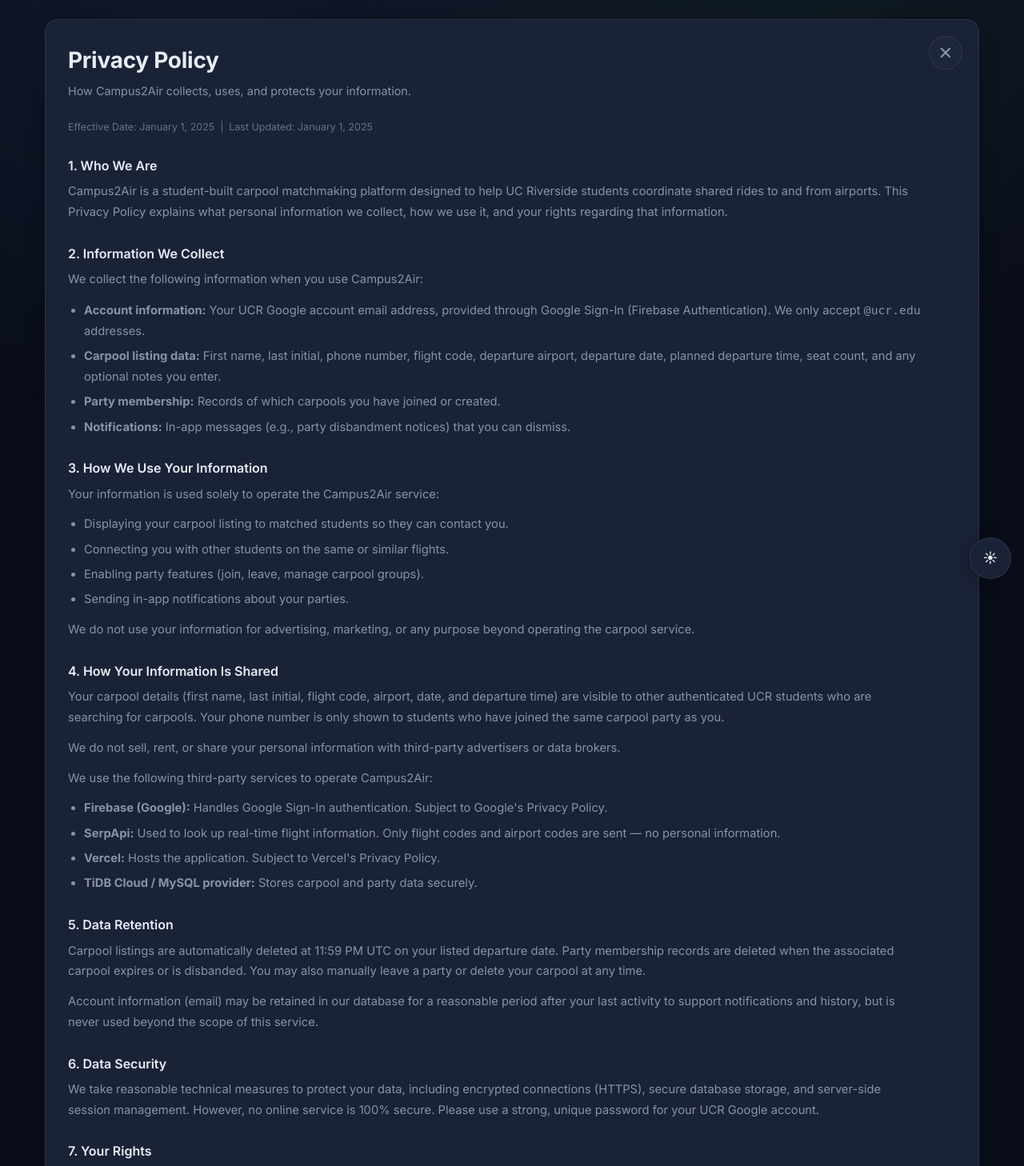
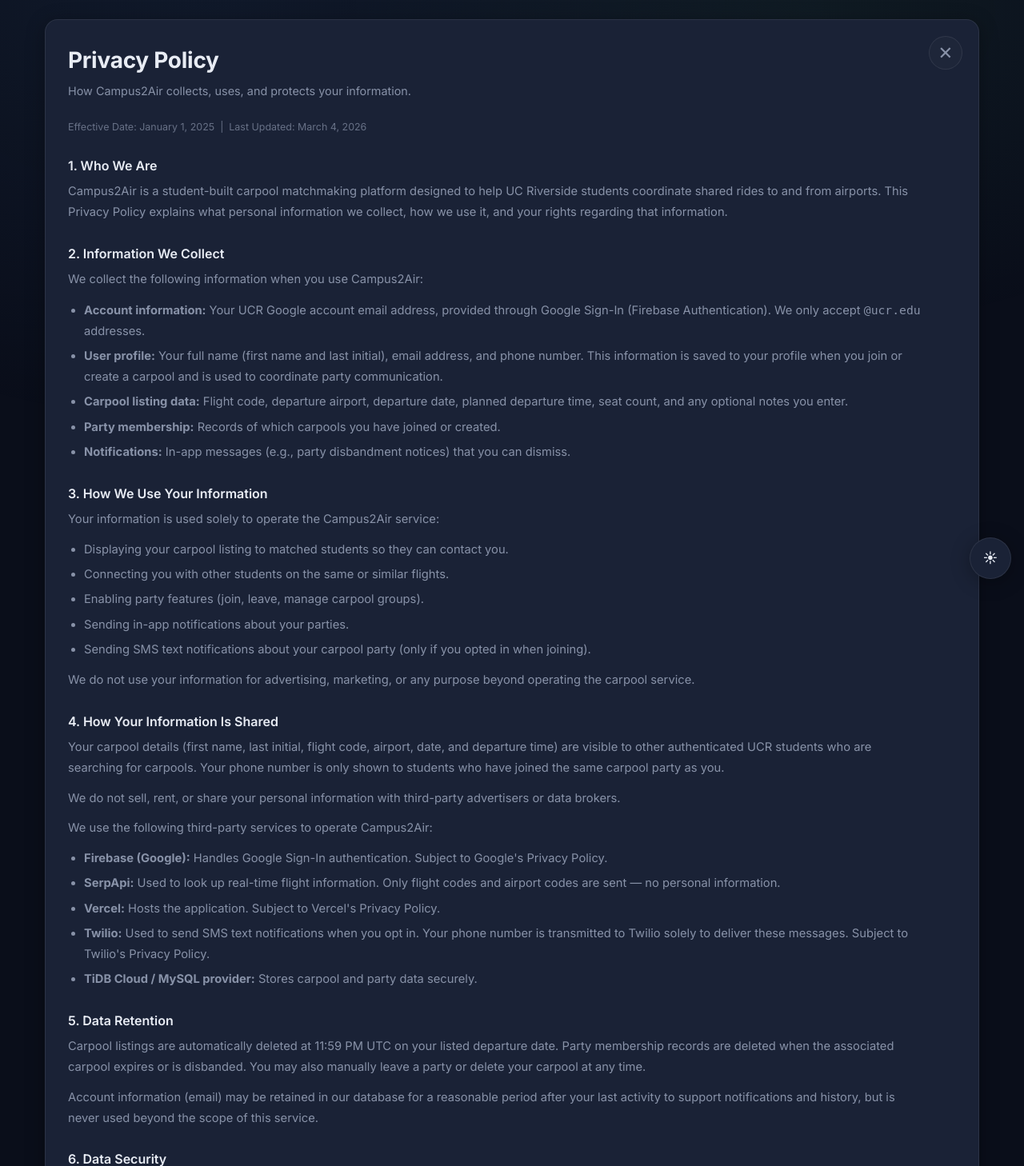
Before and after one commit to CodingGenius0001/univs-carpool-matchmaking, a Flask app: page /privacy in a window 1280 px wide. Shown: the part 60-1518 px from the top of the page at 80% size. Run offline with Flask 3, Linux system fonts and the light colour scheme.

Commit message:
Add Twilio SMS notifications + SMS opt-in on join + privacy policy update
- Add twilio package to requirements.txt
- Add TWILIO_* env vars to .env.example
- Add sms_opt_in column to users table (CREATE TABLE + ensure_columns migration)
- Add send_sms() helper (lazy import, no-ops if Twilio unconfigured)
- Add notify_user() helper combining in-app notification + conditional SMS
- Hook notify_user() into join, remove-member, transfer-and-leave, and disband endpoints
- Add SMS opt-in checkbox (checked by default) to join party modal in search.js
- Include sms_opt_in in join POST body; persist to users table on join
- Update privacy policy: explicit user profile data list, SMS use, Twilio third-party entry, updated date

Co-Authored-By: Claude Sonnet 4.6 <noreply@anthropic.com>

```diff
--- a/app.py
+++ b/app.py
@@ -50,6 +50,10 @@ NAME_PATTERN = re.compile(r"^[A-Za-z \-']+$")
 SERPAPI_API_KEY = os.getenv("SERPAPI_API_KEY", os.getenv("SERPAPI_KEY", ""))
 SERPAPI_ENDPOINT = os.getenv("SERPAPI_ENDPOINT", "https://serpapi.com/search.json")
 SERPAPI_TIMEOUT = float(os.getenv("SERPAPI_TIMEOUT_SECONDS", "4"))
+
+TWILIO_SID   = os.environ.get("TWILIO_ACCOUNT_SID")
+TWILIO_TOKEN = os.environ.get("TWILIO_AUTH_TOKEN")
+TWILIO_FROM  = os.environ.get("TWILIO_FROM_NUMBER")
 
 # Airline IATA codes for autocomplete
 AIRLINE_CODES: dict[str, str] = {
@@ -409,6 +413,7 @@ class DBAdapter:
                     first_name VARCHAR(120) NOT NULL DEFAULT '',
                     last_initial VARCHAR(1) NOT NULL DEFAULT '',
                     phone VARCHAR(32) NOT NULL DEFAULT '',
+                    sms_opt_in TINYINT NOT NULL DEFAULT 0,
                     created_at VARCHAR(64) NOT NULL DEFAULT ''
                 )
                 """
@@ -421,6 +426,7 @@ class DBAdapter:
                     first_name TEXT NOT NULL DEFAULT '',
                     last_initial TEXT NOT NULL DEFAULT '',
                     phone TEXT NOT NULL DEFAULT '',
+                    sms_opt_in INTEGER NOT NULL DEFAULT 0,
                     created_at TEXT NOT NULL DEFAULT ''
                 )
                 """
@@ -474,6 +480,9 @@ class DBAdapter:
                 cur.execute("SHOW COLUMNS FROM carpools LIKE 'creator_email'")
                 if not cur.fetchone():
                     cur.execute("ALTER TABLE carpools ADD COLUMN creator_email VARCHAR(255) NOT NULL DEFAULT ''")
+                cur.execute("SHOW COLUMNS FROM users LIKE 'sms_opt_in'")
+                if not cur.fetchone():
+                    cur.execute("ALTER TABLE users ADD COLUMN sms_opt_in TINYINT NOT NULL DEFAULT 0")
             else:
                 cur.execute("PRAGMA table_info(carpools)")
                 cols = [row[1] for row in cur.fetchall()]
@@ -485,6 +494,10 @@ class DBAdapter:
                     cur.execute("ALTER TABLE carpools ADD COLUMN planned_departure_time TEXT NOT NULL DEFAULT ''")
                 if "creator_email" not in cols:
                     cur.execute("ALTER TABLE carpools ADD COLUMN creator_email TEXT NOT NULL DEFAULT ''")
+                cur.execute("PRAGMA table_info(users)")
+                user_cols = [row[1] for row in cur.fetchall()]
+                if "sms_opt_in" not in user_cols:
+                    cur.execute("ALTER TABLE users ADD COLUMN sms_opt_in INTEGER NOT NULL DEFAULT 0")
             conn.commit()
         finally:
             cur.close()
@@ -495,6 +508,29 @@ db = DBAdapter()
 
 def _now_utc() -> datetime:
     return datetime.now(timezone.utc)
+
+
+def send_sms(to_phone: str, message: str) -> None:
+    if not (TWILIO_SID and TWILIO_TOKEN and TWILIO_FROM and to_phone):
+        return
+    try:
+        from twilio.rest import Client
+        Client(TWILIO_SID, TWILIO_TOKEN).messages.create(
+            body=message, from_=TWILIO_FROM, to=to_phone
+        )
+    except Exception as e:
+        app.logger.warning(f"SMS failed to {to_phone}: {e}")
+
+
+def notify_user(email: str, message: str) -> None:
+    p = db.placeholder
+    db.execute(
+        f"INSERT INTO notifications (user_email, message, created_at) VALUES ({p}, {p}, {p})",
+        (email, message, _now_utc().isoformat()),
+    )
+    rows = db.query(f"SELECT phone, sms_opt_in FROM users WHERE user_email = {p}", (email,))
+    if rows and rows[0].get("sms_opt_in") and rows[0].get("phone"):
+        send_sms(rows[0]["phone"], f"Campus2Air: {message}")
 
 
 def _clean_flight_code(code: str) -> str:
@@ -1248,32 +1284,58 @@ def join_party(carpool_id: int) -> Any:
     if current_count >= max_members:
         return jsonify({"error": "This carpool party is full"}), 409
 
-    # Store phone number if provided
+    # Store phone number and SMS opt-in if provided
     data = request.get_json(silent=True) or {}
     raw_phone = str(data.get("phone", "")).strip()
+    sms_opt_in = 1 if data.get("sms_opt_in") else 0
     if raw_phone:
         raw_phone = re.sub(r"[\s\u00a0\u2000-\u200b\u202f\u205f\u3000]+", " ", raw_phone).strip()
         if PHONE_PATTERN.match(raw_phone):
             try:
                 existing_user = db.query(f"SELECT user_email FROM users WHERE user_email = {p}", (email,))
                 if existing_user:
-                    db.execute(f"UPDATE users SET phone = {p} WHERE user_email = {p}", (raw_phone, email))
+                    db.execute(f"UPDATE users SET phone = {p}, sms_opt_in = {p} WHERE user_email = {p}", (raw_phone, sms_opt_in, email))
                 else:
                     name = session.get("user_name", "")
                     parts = name.strip().split() if name else []
                     first_name = parts[0] if parts else email.split("@")[0]
                     last_initial = parts[-1][0].upper() if len(parts) > 1 and parts[-1] else ""
                     db.execute(
-                        f"INSERT INTO users (user_email, first_name, last_initial, phone, created_at) VALUES ({p}, {p}, {p}, {p}, {p})",
-                        (email, first_name, last_initial, raw_phone, _now_utc().isoformat()),
+                        f"INSERT INTO users (user_email, first_name, last_initial, phone, sms_opt_in, created_at) VALUES ({p}, {p}, {p}, {p}, {p}, {p})",
+                        (email, first_name, last_initial, raw_phone, sms_opt_in, _now_utc().isoformat()),
                     )
             except Exception:
                 pass
+
+    # Fetch existing members before inserting, to notify them
+    existing_members = db.query(
+        f"SELECT user_email FROM party_members WHERE carpool_id = {p}",
+        (carpool_id,),
+    )
 
     db.execute(
         f"INSERT INTO party_members (carpool_id, user_email, joined_at) VALUES ({p}, {p}, {p})",
         (carpool_id, email, _now_utc().isoformat()),
     )
+
+    # Notify creator and all existing members that someone joined
+    joiner_name = session.get("user_name", email.split("@")[0])
+    flight_code = carpool.get("flight_code", "")
+    flight_date = carpool.get("requested_flight_date", "")
+    msg = f"{joiner_name} joined your carpool for {flight_code} on {flight_date}."
+    creator_email = carpool.get("creator_email", "")
+    notified = {email}  # don't notify the joiner themselves
+    try:
+        for member in existing_members:
+            mem_email = member["user_email"]
+            if mem_email not in notified:
+                notify_user(mem_email, msg)
+                notified.add(mem_email)
+        if creator_email and creator_email not in notified:
+            notify_user(creator_email, msg)
+    except Exception:
+        pass
+
     return jsonify({"ok": True, "message": "Joined the party!"})
 
 
@@ -1389,6 +1451,13 @@ def transfer_and_leave(carpool_id: int) -> Any:
         f"DELETE FROM party_members WHERE carpool_id = {p} AND user_email = {p}",
         (carpool_id, email),
     )
+    carpool_row = rows[0]
+    flight_code = carpool_row.get("flight_code", "")
+    flight_date = carpool_row.get("requested_flight_date", "")
+    try:
+        notify_user(new_owner_email, f"You are now the organizer of the carpool for {flight_code} on {flight_date}.")
+    except Exception:
+        pass
     return jsonify({"ok": True, "message": "Ownership transferred. You have left the party."})
 
 
@@ -1498,7 +1567,7 @@ def remove_member(carpool_id: int) -> Any:
         return jsonify({"error": "Missing member email"}), 400
     p = db.placeholder
     # Verify caller is the creator
-    rows = db.query(f"SELECT creator_email FROM carpools WHERE id = {p}", (carpool_id,))
+    rows = db.query(f"SELECT * FROM carpools WHERE id = {p}", (carpool_id,))
     if not rows:
         return jsonify({"error": "Carpool not found"}), 404
     if rows[0]["creator_email"] != email:
@@ -1509,6 +1578,14 @@ def remove_member(carpool_id: int) -> Any:
         f"DELETE FROM party_members WHERE carpool_id = {p} AND user_email = {p}",
         (carpool_id, target_email),
     )
+    carpool = rows[0]
+    creator_name = f"{carpool.get('first_name', '')} {carpool.get('last_initial', '')}."
+    flight_code = carpool.get("flight_code", "")
+    flight_date = carpool.get("requested_flight_date", "")
+    try:
+        notify_user(target_email, f"You were removed from the carpool for {flight_code} on {flight_date} by {creator_name}.")
+    except Exception:
+        pass
     return jsonify({"ok": True, "message": "Member removed."})
 
 
@@ -1573,15 +1650,11 @@ def disband_party(carpool_id: int) -> Any:
         f"SELECT user_email FROM party_members WHERE carpool_id = {p} AND user_email != {p}",
         (carpool_id, email),
     )
-    now = _now_utc().isoformat()
     creator_name = f"{carpool['first_name']} {carpool['last_initial']}."
     flight = carpool["flight_code"]
     for m in members:
         try:
-            db.execute(
-                f"INSERT INTO notifications (user_email, message, created_at) VALUES ({p}, {p}, {p})",
-                (m["user_email"], f"The carpool for flight {flight} created by {creator_name} has been disbanded. Reason: {reason}", now),
-            )
+            notify_user(m["user_email"], f"The carpool for flight {flight} created by {creator_name} has been disbanded. Reason: {reason}")
         except Exception:
             pass
     # Delete all party members and the carpool
--- a/requirements.txt
+++ b/requirements.txt
@@ -1,3 +1,4 @@
 Flask==3.0.3
 PyMySQL==1.1.1
 python-dotenv==1.0.1
+twilio
--- a/static/search.js
+++ b/static/search.js
@@ -203,6 +203,10 @@ function showPhonePrompt(carpoolId, joinBtn) {
         <label class="mt-2">Phone Number
           <input type="tel" id="join-phone" required placeholder="+1 (909) 555 1234" maxlength="17" value="${cachedUserPhone}" />
         </label>
+        <label class="mt-2" style="display:flex;align-items:center;gap:0.5rem;cursor:pointer;">
+          <input type="checkbox" id="sms-opt-in" checked style="width:auto;" />
+          <span>&#10003; Send me text updates for this carpool</span>
+        </label>
         <div class="modal-actions mt-2">
           <button type="submit" class="btn btn-primary">Join Party</button>
           <button type="button" class="btn btn-secondary" id="phone-cancel">Cancel</button>
@@ -245,7 +249,7 @@ function showPhonePrompt(carpoolId, joinBtn) {
       const res = await fetch(`/api/carpools/${carpoolId}/join`, {
         method: 'POST',
         headers: { 'Content-Type': 'application/json' },
-        body: JSON.stringify({ phone })
+        body: JSON.stringify({ phone, sms_opt_in: document.getElementById('sms-opt-in').checked })
       });
       const data = await res.json();
       if (res.ok) {
--- a/templates/privacy_policy.html
+++ b/templates/privacy_policy.html
@@ -60,7 +60,7 @@
         <a href="{% if user_email %}/start-now{% else %}/{% endif %}" class="eula-close-btn eula-panel-close" aria-label="Close">✕</a>
         <h2>Privacy Policy</h2>
         <p class="card-subtitle">How Campus2Air collects, uses, and protects your information.</p>
-        <p class="policy-meta">Effective Date: January 1, 2025 &nbsp;|&nbsp; Last Updated: January 1, 2025</p>
+        <p class="policy-meta">Effective Date: January 1, 2025 &nbsp;|&nbsp; Last Updated: March 4, 2026</p>
 
         <div class="policy-body">
           <h3>1. Who We Are</h3>
@@ -70,7 +70,8 @@
           <p>We collect the following information when you use Campus2Air:</p>
           <ul>
             <li><strong>Account information:</strong> Your UCR Google account email address, provided through Google Sign-In (Firebase Authentication). We only accept <code>@ucr.edu</code> addresses.</li>
-            <li><strong>Carpool listing data:</strong> First name, last initial, phone number, flight code, departure airport, departure date, planned departure time, seat count, and any optional notes you enter.</li>
+            <li><strong>User profile:</strong> Your full name (first name and last initial), email address, and phone number. This information is saved to your profile when you join or create a carpool and is used to coordinate party communication.</li>
+            <li><strong>Carpool listing data:</strong> Flight code, departure airport, departure date, planned departure time, seat count, and any optional notes you enter.</li>
             <li><strong>Party membership:</strong> Records of which carpools you have joined or created.</li>
             <li><strong>Notifications:</strong> In-app messages (e.g., party disbandment notices) that you can dismiss.</li>
           </ul>
@@ -82,6 +83,7 @@
             <li>Connecting you with other students on the same or similar flights.</li>
             <li>Enabling party features (join, leave, manage carpool groups).</li>
             <li>Sending in-app notifications about your parties.</li>
+            <li>Sending SMS text notifications about your carpool party (only if you opted in when joining).</li>
           </ul>
           <p>We do not use your information for advertising, marketing, or any purpose beyond operating the carpool service.</p>
 
@@ -93,6 +95,7 @@
             <li><strong>Firebase (Google):</strong> Handles Google Sign-In authentication. Subject to Google's Privacy Policy.</li>
             <li><strong>SerpApi:</strong> Used to look up real-time flight information. Only flight codes and airport codes are sent — no personal information.</li>
             <li><strong>Vercel:</strong> Hosts the application. Subject to Vercel's Privacy Policy.</li>
+            <li><strong>Twilio:</strong> Used to send SMS text notifications when you opt in. Your phone number is transmitted to Twilio solely to deliver these messages. Subject to Twilio's Privacy Policy.</li>
             <li><strong>TiDB Cloud / MySQL provider:</strong> Stores carpool and party data securely.</li>
           </ul>
 
```
Also changed, not shown: 1 other file.
